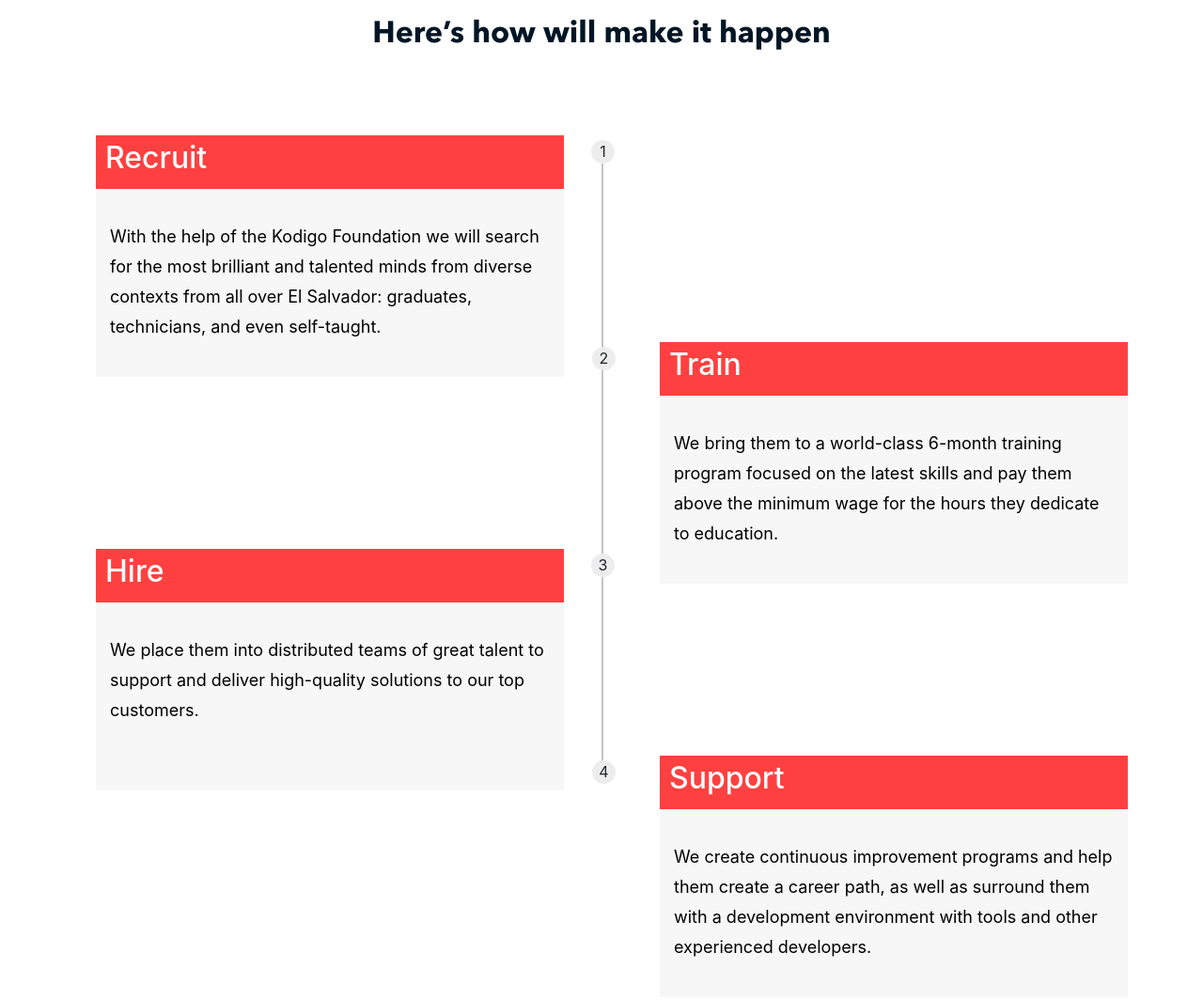
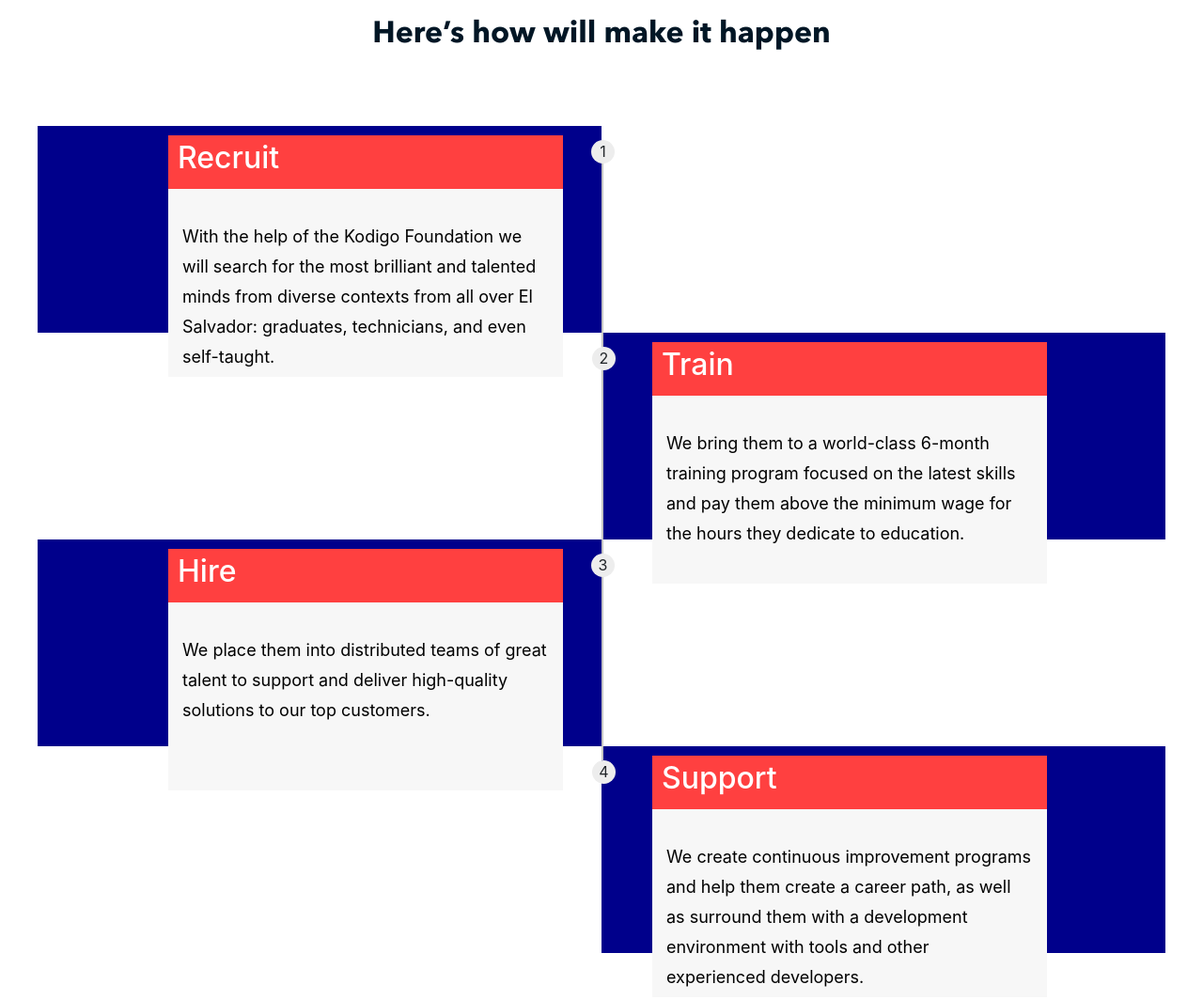
Before and after one commit to nicokurogane/applaudo-academy, a website: page index.html in a window 1280 px wide. Shown: the part 1280-2344 px from the top of the page at 94% size. Drawn offline with nearby package versions, Linux system fonts and the light colour scheme.

Commit message:
fixed zoom

```diff
--- a/assets/scss/index.scss
+++ b/assets/scss/index.scss
@@ -156,6 +156,7 @@ body {
       padding: 10px 40px;
       position: relative;
       width: 50%;
+      background-color: darkblue;
       /* The circles on the timeline */
       .spot {
         @include spot(false, false);
@@ -163,13 +164,11 @@ body {
       .spot-reverse {
         @include spot(true, false);
       }
-      &:nth-child(n) {
-        padding-left: 62px;
-      }
 
       .content {
         color: white;
         background-color: $primaryColor;
+        width: 420px;
         height: 200px;
         .title {
           padding: 5px 10px;
@@ -181,6 +180,14 @@ body {
           font-size: 18px;
           line-height: 32px;
           height: 100%;
+        }
+
+        &:nth-child(even) {
+          margin-left: 99px;
+        }
+
+        &:nth-child(odd) {
+          margin-left: 14px;
         }
       }
     }
```
Also changed, not shown: assets/css/index.css, 1 other file.
